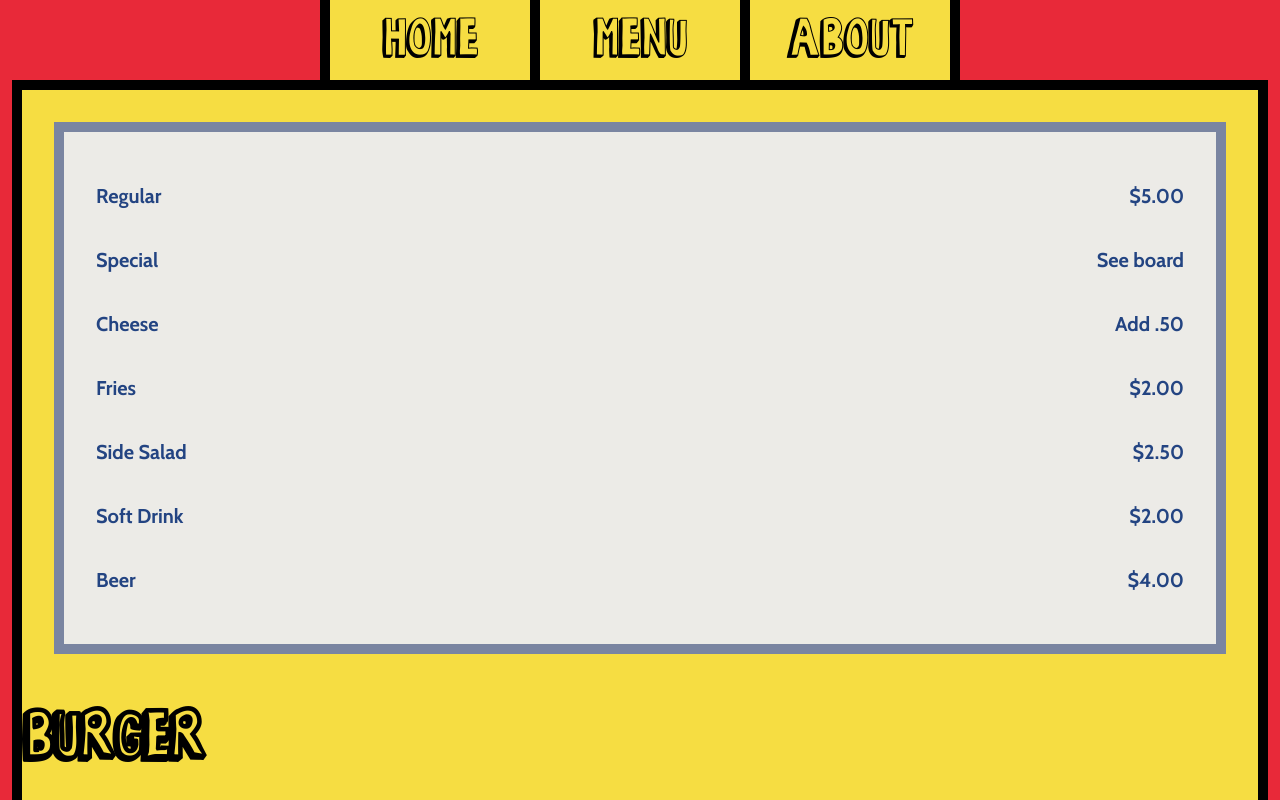
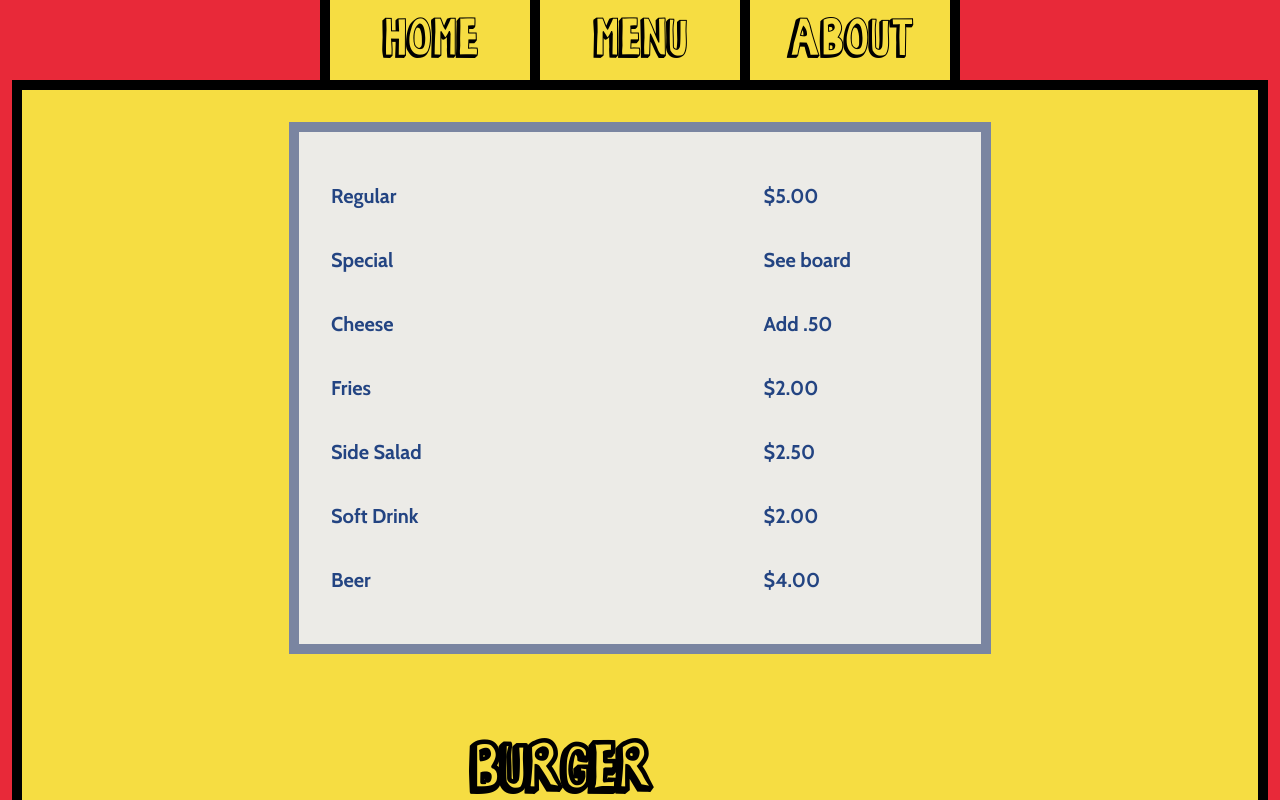
Before and after one commit to AnEvilPenguin/odin-restaurant-project, a website built with webpack: page src/index.html in a window 1280 px wide. Both pictures are taken after a click on the button "Menu". Shown: the top 800 px of the page. Built offline with nearby package versions, Linux system fonts and the light colour scheme; a web font is replaced by a local one.

Commit message:
feat: center content

```diff
--- a/src/index.js
+++ b/src/index.js
@@ -16,6 +16,8 @@ import regularItems from "./assets/regular.json";
     const clearContent = () => content.textContent = "";
 
     const generateHome = () => {
+        content.classList.add("flexColumnCenter");
+
         const heading = document.createElement("h1");
         heading.textContent = "Bob's Burgers";
 
--- a/src/styles.css
+++ b/src/styles.css
@@ -46,6 +46,13 @@ button {
     cursor: pointer;
 }
 
+.flexColumnCenter {
+    display: flex;
+
+    flex-direction: column;
+    align-items: center;
+}
+
 .content {
     border: 10px solid black;
     margin: 0px 12px 12px 12px;
@@ -59,6 +66,9 @@ h1 {
 
     font-size: 5rem;
     font-weight: bolder;
+
+    margin-left: auto;
+    margin-right: auto;
 }
 
 .regularMenu {
@@ -68,6 +78,8 @@ h1 {
     border: 10px solid #7a85a1;
 
     background-color: #ecebe7;
+
+    min-width: clamp(150px, 50%, 1000px);
 }
 
 ul {
@@ -77,8 +89,9 @@ ul {
 }
 
 .menuItem {
-    display: flex;
-    justify-content: space-between;
+    display: grid;
+    grid-template-columns: 1fr 1fr;
+    gap: clamp(50px, 40%, 800px);
 
     color: #234482;
     font-family: cabin, sans-serif;
```
Also changed, not shown: dist/main.js.
